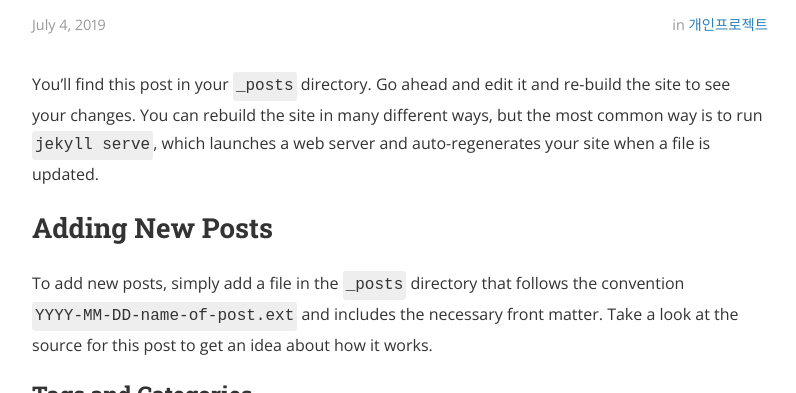
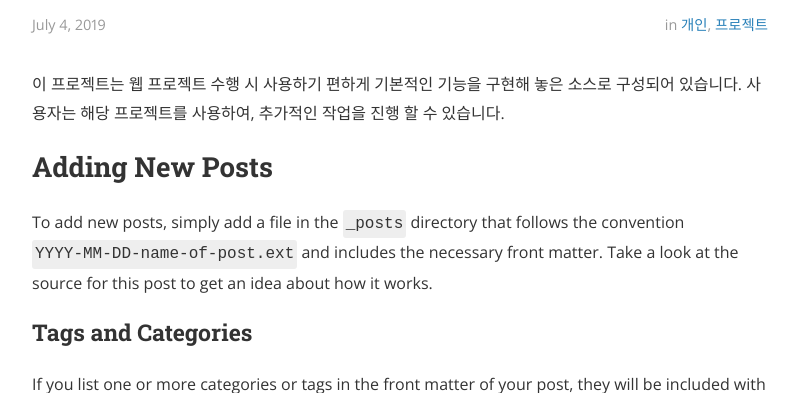
Before and after one commit to parkjinyong12/parkjinyong12.github.io, a Jekyll site: the page built from _posts/2015-04-18-welcome-to-jekyll.markdown, in a window 1280 px wide and 900 px high, cut to the strip 507-900 px from the top of the window. Shown: the whole strip, without its empty margins (240-1036 px from the left). Built offline with Jekyll 4.4.1, drawn with Linux system fonts in a browser that asks for light colours; nearby versions of some CDN libraries.

Commit message:
post update

```diff
--- a/_posts/2015-04-18-welcome-to-jekyll.markdown
+++ b/_posts/2015-04-18-welcome-to-jekyll.markdown
@@ -3,12 +3,12 @@ layout: post
 title:  "BaseWeb"
 date:   2019-07-04 12:27:59
 author: 박진용
-categories: 개인프로젝트
+categories: 개인 프로젝트
 tags:	project
 cover:  "/assets/instacode.png"
 ---
 
-You’ll find this post in your `_posts` directory. Go ahead and edit it and re-build the site to see your changes. You can rebuild the site in many different ways, but the most common way is to run `jekyll serve`, which launches a web server and auto-regenerates your site when a file is updated.
+이 프로젝트는 웹 프로젝트 수행 시 사용하기 편하게 기본적인 기능을 구현해 놓은 소스로 구성되어 있습니다. 사용자는 해당 프로젝트를 사용하여, 추가적인 작업을 진행 할 수 있습니다.
 
 ## Adding New Posts
 
```
